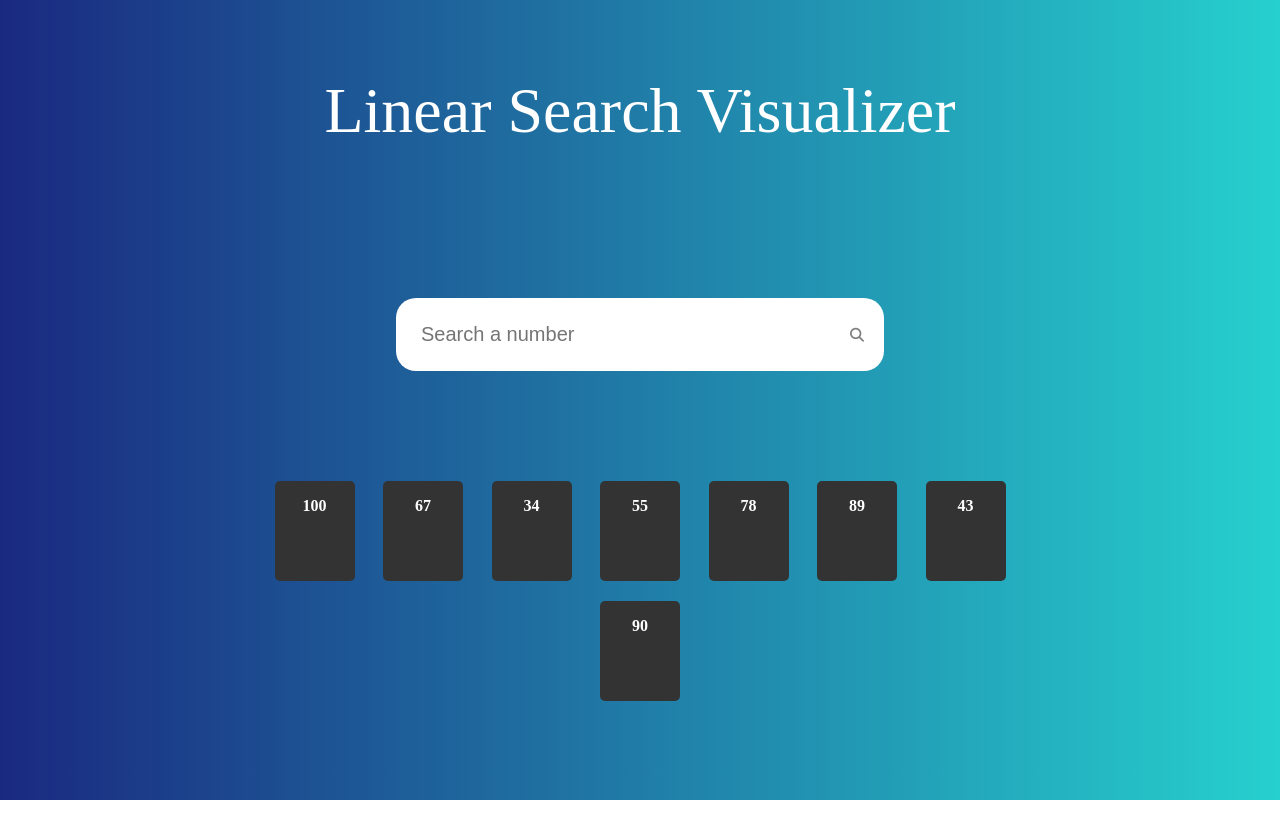
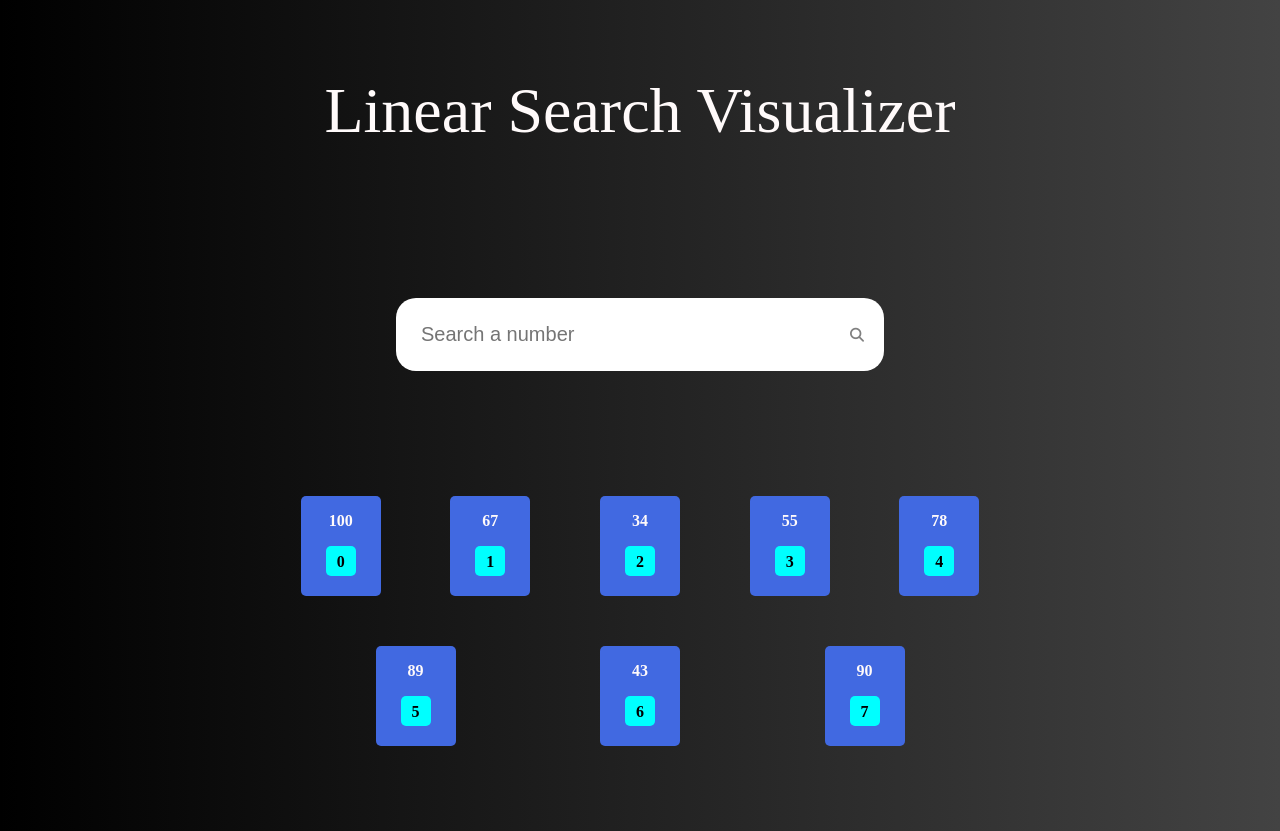
Before and after one commit to ishvar99/linear-search-visualizer, a React (Create React App) app: page / in a window 1280 px wide. Before the commit the page ends 800 px from the top, so only its background shows below. Built offline with nearby package versions, Linux system fonts and the light colour scheme.

Commit message:
added set timeout for delay effect

```diff
--- a/package.json
+++ b/package.json
@@ -6,6 +6,7 @@
     "@testing-library/jest-dom": "^4.2.4",
     "@testing-library/react": "^9.5.0",
     "@testing-library/user-event": "^7.2.1",
+    "classnames": "^2.2.6",
     "react": "^16.13.1",
     "react-dom": "^16.13.1",
     "react-scripts": "3.4.1"
--- a/src/App.css
+++ b/src/App.css
@@ -1,14 +1,5 @@
 body {
-  background-image: -webkit-linear-gradient(
-    to right,
-    #1a2980,
-    #26d0ce
-  ); /* Chrome 10-25, Safari 5.1-6 */
-  background-image: linear-gradient(
-    to right,
-    #1a2980,
-    #26d0ce
-  ); /* W3C, IE 10+/ Edge, Firefox 16+, Chrome 26+, Opera 12+, Safari 7+ */
+  background-image: linear-gradient(to right, #000000, #434343);
 }
 
 .App {
@@ -18,9 +9,9 @@ body {
   width: 50vw;
   justify-content: space-around;
   align-items: center;
-  color: white;
   flex-direction: column;
   background: none;
+  color: snow;
 }
 
 .header {
--- a/src/components/ArrayItem/ArrayItem.css
+++ b/src/components/ArrayItem/ArrayItem.css
@@ -1,26 +1,41 @@
 .array-item {
   height: 100px;
   width: 80px;
-  background-color: #333333;
+  background-color: royalblue;
+  display: flex;
+  flex-direction: column;
+  align-items: center;
   border-radius: 5px;
-  margin: 10px;
+  margin: 25px;
 }
 
 .array-item p {
   text-align: center;
+  color: snow;
   font-weight: bold;
 }
-
+.array-item .index {
+  width: 30px;
+  height: 30px;
+  background-color: cyan;
+  border-radius: inherit;
+  color: #343a40;
+}
+.array-item .index p {
+  text-align: center;
+  margin-top: 7px;
+  color: black;
+}
 .scale {
-  transition: transform 1s ease-out;
-  transform: scale(1.2, 1.2);
+  /* transition: transform 1s ease-out; */
+  transform: scale(1.3, 1.3);
 }
 .result {
   color: black;
-  background-color: orange;
+  background-color: #28b463;
 }
 .traversed {
   color: black;
-  transition: background 1s ease-in-out;
-  background-color: pink;
+  /* transition: background 1s ease-in-out; */
+  background-color: #f16388;
 }
--- a/src/components/ArrayItem/ArrayItem.jsx
+++ b/src/components/ArrayItem/ArrayItem.jsx
@@ -1,31 +1,44 @@
-import React from 'react';
+import React, { useEffect, useState } from 'react';
 import './ArrayItem.css';
+import ClassNames from 'classnames';
 const ArrayItem = ({ index, array, modifiedArray }) => {
-  // console.log(modifiedArray);
-  let className = 'array-item';
-
+  const [className, setClassName] = useState(['array-item']);
+  useEffect(() => {
+    const timer = setTimeout(() => {
       if (modifiedArray.length > 0) {
-    if (modifiedArray.some((e) => e.index === index && e.traversed === true)) {
-      className += ' traversed';
+        if (
+          modifiedArray.some((e) => e.index === index && e.traversed === true)
+        ) {
+          setClassName([...className, 'traversed']);
         }
         if (
           modifiedArray.some(
-        (e) => e.index === index && e.traversed === true && e.result === true
+            (e) =>
+              e.index === index && e.traversed === true && e.result === true
           )
         ) {
-      className += ' scale';
+          setClassName([...className, 'scale']);
         }
         if (
           modifiedArray.some(
-        (e) => e.index === index && e.traversed === false && e.result === true
+            (e) =>
+              e.index === index && e.traversed === false && e.result === true
           )
         ) {
-      className += ' scale result';
+          console.log('result', index);
+          setClassName([...className, 'scale', 'result']);
         }
       }
+    }, 500 * index);
+    return () => clearTimeout(timer);
+    // eslint-disable-next-line react-hooks/exhaustive-deps
+  }, [index, modifiedArray]);
   return (
-    <div className={className}>
+    <div className={ClassNames([...new Set(className)])}>
       <p>{array[index]}</p>
+      <div className='index'>
+        <p>{index}</p>
+      </div>
     </div>
   );
 };
```
Also changed, not shown: 1 other file (tests, documents, lock files or other folders). Lines whose indentation alone changed are shown as unchanged.
